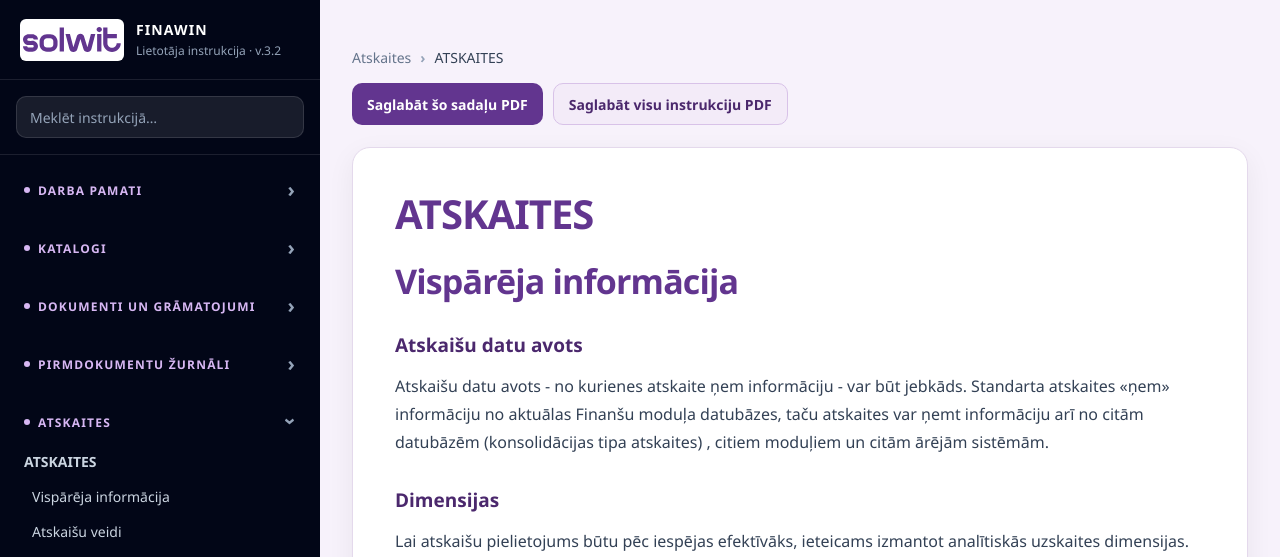
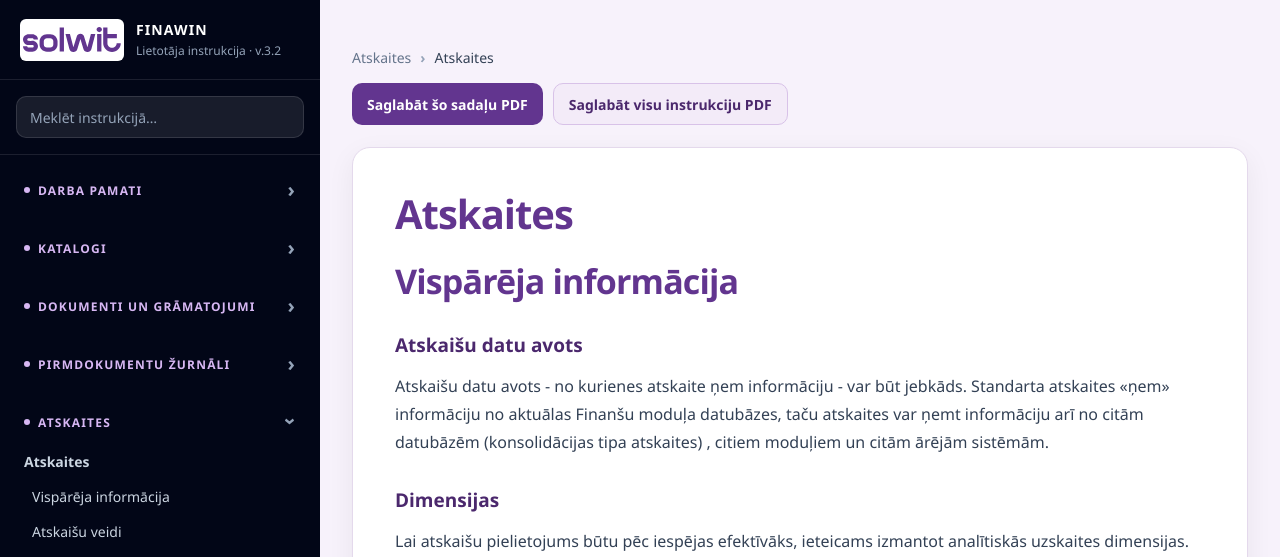
Before and after one commit to cymmtrwqp8-ctrl/finawin-instrukcija1, a Jekyll site: the page built from _docs/068-atskaites-atskaites.md, in a window 1280 px wide and 900 px high. Shown: the top 557 px of the window. Built offline with Jekyll 4.4.1, drawn with Linux system fonts in a browser that asks for light colours.

```diff
--- a/_docs/068-atskaites-atskaites.md
+++ b/_docs/068-atskaites-atskaites.md
@@ -1,5 +1,5 @@
 ---
-title: "ATSKAITES"
+title: "Atskaites"
 module: atskaites
 order: 68
 module_order: 5
@@ -7,4 +7,4 @@ level: 1
 layout: doc
 permalink: /docs/atskaites-atskaites/
 ---
-# ATSKAITES
+# Atskaites
```
